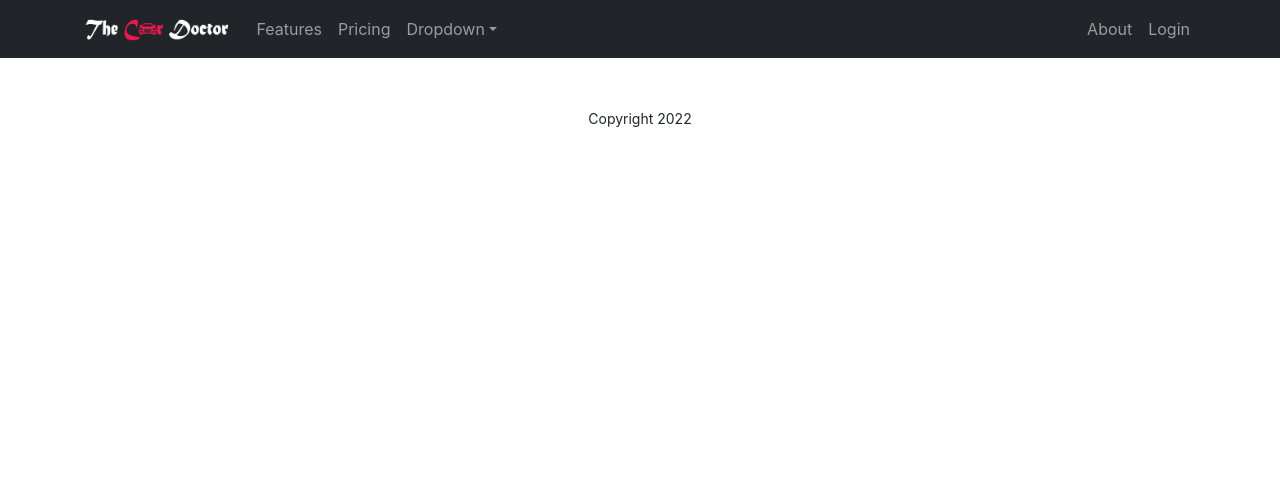
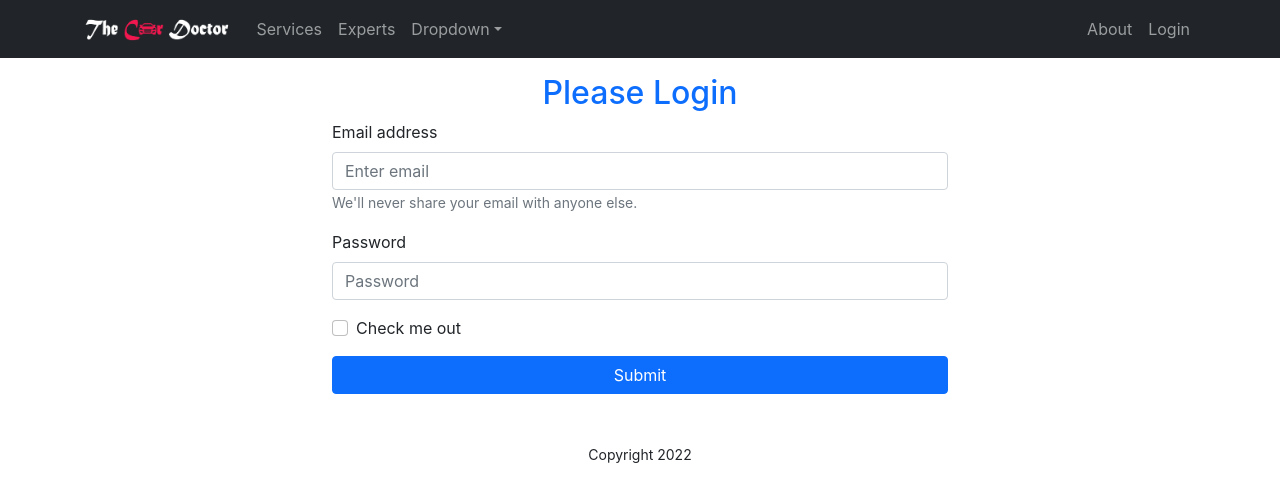
Before and after one commit to hira480/modern-car-services, a React (Create React App) app: page /login in a window 1280 px wide. Shown: the top 502 px of the page. Built offline with nearby package versions, Linux system fonts and the light colour scheme.

Commit message:
login form added

```diff
--- a/src/App.js
+++ b/src/App.js
@@ -2,8 +2,11 @@ import { Route, Routes } from 'react-router-dom';
 import './App.css';
 import About from './Pages/About/About';
 import Home from './Pages/Home/Home/Home';
+import Login from './Pages/Login/Login/Login';
+import ServiceDetail from './Pages/ServiceDetail/ServiceDetail';
 import Footer from './Shared/Footer/Footer';
 import Header from './Shared/Header/Header';
+import NotFound from './Shared/NotFound/NotFound';
 
 function App() {
   return (
@@ -11,7 +14,11 @@ function App() {
       <Header></Header>
       <Routes>
         <Route path='/' element={<Home></Home>}></Route>
-        <Route path='about' element={<About></About>}></Route>
+        <Route path='/home' element={<Home></Home>}></Route>
+        <Route path='/service/:serviceId' element={<ServiceDetail></ServiceDetail>}></Route>
+        <Route path='/about' element={<About></About>}></Route>
+        <Route path='/login' element={<Login></Login>}></Route>
+        <Route path='*' element={<NotFound></NotFound>}></Route>
       </Routes>
       <Footer></Footer>
     </div>
--- a/src/Pages/Home/Experts/Experts.js
+++ b/src/Pages/Home/Experts/Experts.js
@@ -18,7 +18,7 @@ const experts = [
 
 const Experts = () => {
     return (
-        <div className='container'>
+        <div id='experts' className='container'>
             <h2 className='text-primary text-center mt-5'>Our Experts</h2>
             <div className='row'>
                 {
--- a/src/Pages/Home/Service/Service.js
+++ b/src/Pages/Home/Service/Service.js
@@ -1,15 +1,20 @@
 import React from 'react';
+import { useNavigate } from 'react-router-dom';
 import './Service.css';
 
 const Service = ({ service }) => {
-    const { name, price, description, img } = service;
+    const { id, name, price, description, img } = service;
+    const navigate = useNavigate();
+    const navigateToServiceDetail = id => {
+        navigate(`/service/${id}`);
+    }
     return (
         <div className='service'>
             <img className='w-100' src={img} alt="" />
             <h2>{name}</h2>
             <p>Price: {price}</p>
             <p><small>{description}</small></p>
-            <button className='btn btn-primary'>Book: {name}</button>
+            <button onClick={() => navigateToServiceDetail(id)} className='btn btn-primary'>Book: {name}</button>
         </div>
     );
 };
--- a/src/Pages/Home/Services/Services.js
+++ b/src/Pages/Home/Services/Services.js
@@ -14,7 +14,8 @@ const Services = () => {
     }, [])
 
     return (
-        <div className='container'>
+        <div id='services' className='container'>
+            <div className="row">
                 <h1 className='text-primary text-center mt-5'>Our Services</h1>
                 <div className='services-container'>
                     {
@@ -25,6 +26,7 @@ const Services = () => {
                     }
                 </div>
             </div>
+        </div>
     );
 };
 
--- /dev/null
+++ b/src/Pages/Login/Login/Login.js
@@ -0,0 +1,32 @@
+import React from 'react';
+import { Button, Form } from 'react-bootstrap';
+
+const Login = () => {
+    return (
+        <div className='container w-50 mx-auto'>
+            <h2 className='text-center text-primary mt-3'>Please Login</h2>
+            <Form>
+                <Form.Group className="mb-3" controlId="formBasicEmail">
+                    <Form.Label>Email address</Form.Label>
+                    <Form.Control type="email" placeholder="Enter email" />
+                    <Form.Text className="text-muted">
+                        We'll never share your email with anyone else.
+                    </Form.Text>
+                </Form.Group>
+
+                <Form.Group className="mb-3" controlId="formBasicPassword">
+                    <Form.Label>Password</Form.Label>
+                    <Form.Control type="password" placeholder="Password" />
+                </Form.Group>
+                <Form.Group className="mb-3" controlId="formBasicCheckbox">
+                    <Form.Check type="checkbox" label="Check me out" />
+                </Form.Group>
+                <Button className='w-100' variant="primary" type="submit">
+                    Submit
+                </Button>
+            </Form>
+        </div>
+    );
+};
+
+export default Login;
--- /dev/null
+++ b/src/Pages/ServiceDetail/ServiceDetail.js
@@ -0,0 +1,13 @@
+import React from 'react';
+import { useParams } from 'react-router-dom';
+
+const ServiceDetail = () => {
+    const { serviceId } = useParams();
+    return (
+        <div>
+            <h2>Welcome to Service Detail: {serviceId}</h2>
+        </div>
+    );
+};
+
+export default ServiceDetail;
--- a/src/Shared/Header/Header.js
+++ b/src/Shared/Header/Header.js
@@ -14,8 +14,8 @@ const Header = () => {
                     <Navbar.Toggle aria-controls="responsive-navbar-nav" />
                     <Navbar.Collapse id="responsive-navbar-nav">
                         <Nav className="me-auto">
-                            <Nav.Link href="#features">Features</Nav.Link>
-                            <Nav.Link href="#pricing">Pricing</Nav.Link>
+                            <Nav.Link href="home#services">Services</Nav.Link>
+                            <Nav.Link href="home#experts">Experts</Nav.Link>
                             <NavDropdown title="Dropdown" id="collasible-nav-dropdown">
                                 <NavDropdown.Item href="#action/3.1">Action</NavDropdown.Item>
                                 <NavDropdown.Item href="#action/3.2">Another action</NavDropdown.Item>
--- /dev/null
+++ b/src/Shared/NotFound/NotFound.js
@@ -0,0 +1,13 @@
+import React from 'react';
+import sleeping from '../../images/sleeping.jpg';
+
+const NotFound = () => {
+    return (
+        <div>
+            <h2 className='text-primary text-center'>Mechanic is Sleeping</h2>
+            <img className='w-100' src={sleeping} alt="" />
+        </div>
+    );
+};
+
+export default NotFound;
```
Also changed, not shown: src/Pages/Login/Register/Register.js (added, +11 -0 lines), src/images/sleeping.jpg (added). Lines whose indentation alone changed are shown as unchanged.
